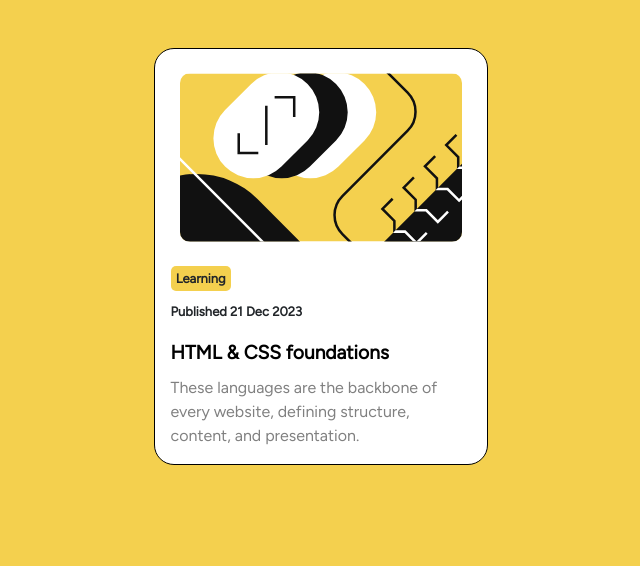
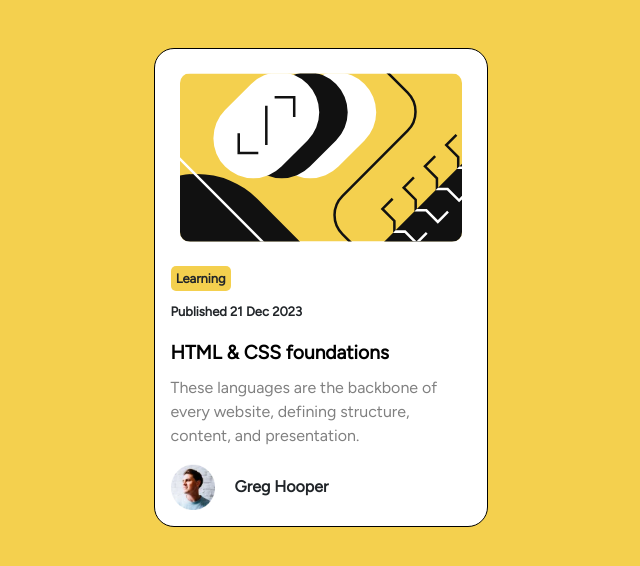
Before and after one commit to SamuelRodSabino01/blog-preview-card-main-Frontend-Mentor-, a plain HTML site: page index.html in a window 1280 px wide. Shown: the whole page, without its empty margins (319-959 px from the left). Drawn offline with nearby package versions, Linux system fonts and the light colour scheme.

Commit message:
criação da div "author"

```diff
--- a/assets/css/estilo.css
+++ b/assets/css/estilo.css
@@ -51,3 +51,10 @@ body{
 .card-text{
     color: hsl(0, 0%, 50%);
 }
+.author{
+    display: flex;
+    align-items: center;
+}
+.img-author img{
+    width: 70%;
+}
--- a/index.html
+++ b/index.html
@@ -27,21 +27,16 @@
             <a href="#"><b>HTML & CSS foundations</b></a>
           </div>
           <p class="card-text">These languages are the backbone of every website, defining structure, content, and presentation.</p>
+          <div class="author">
+            <div class="img-author">
+              <img src="assets/images/image-avatar.webp" alt="Author">
+            </div>
+            <span><b>Greg Hooper</b></span>
+          </div>
         </div>
       </div>
     </div>
   </section>
-
-  <!--
-
-
-
-
-
-
-
-  Greg Hooper -->
-
   <!-- <div class="attribution">
     Challenge by <a href="https://www.frontendmentor.io?ref=challenge" target="_blank">Frontend Mentor</a>.
     Coded by <a href="#">Your Name Here</a>.
```
